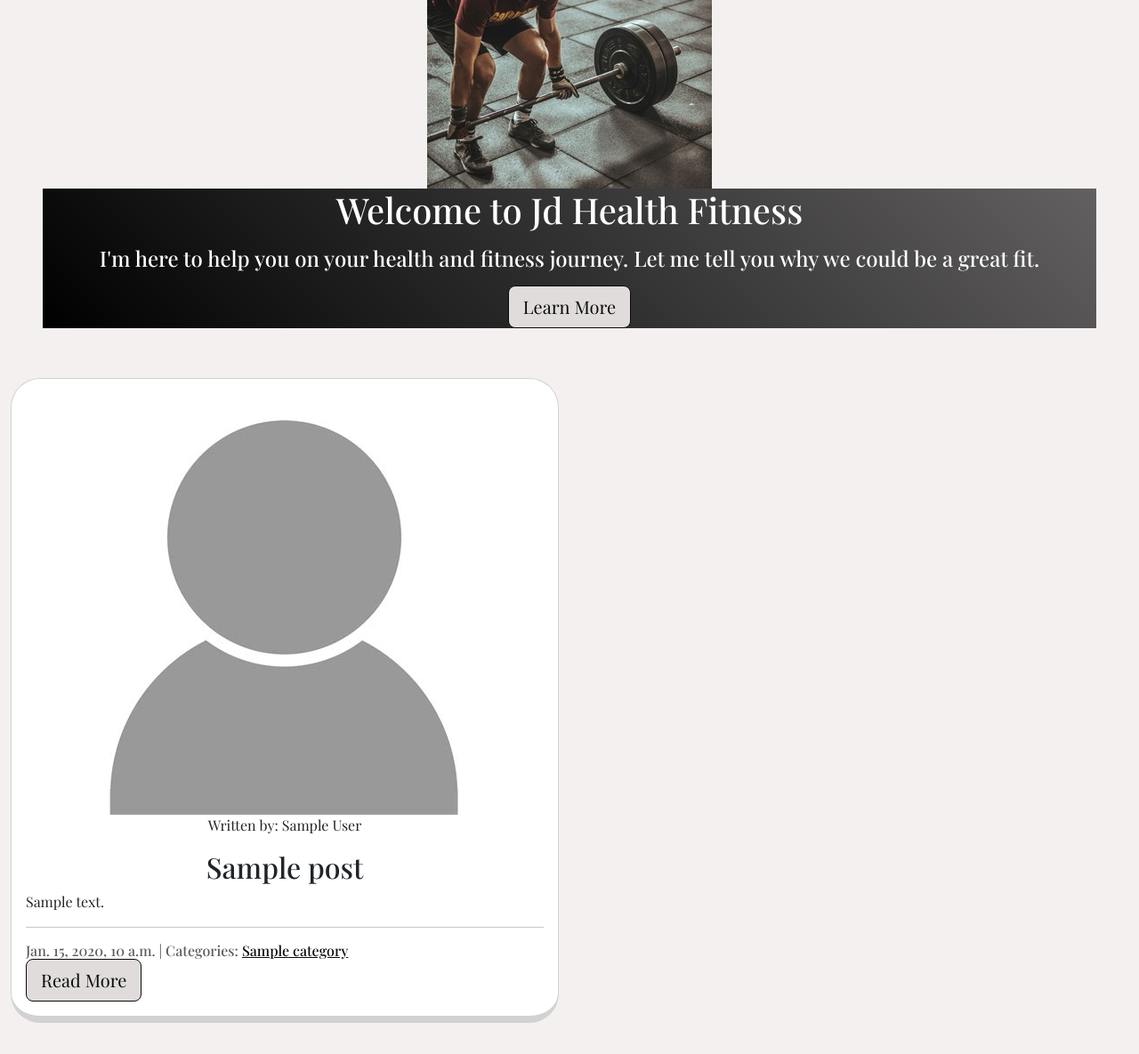
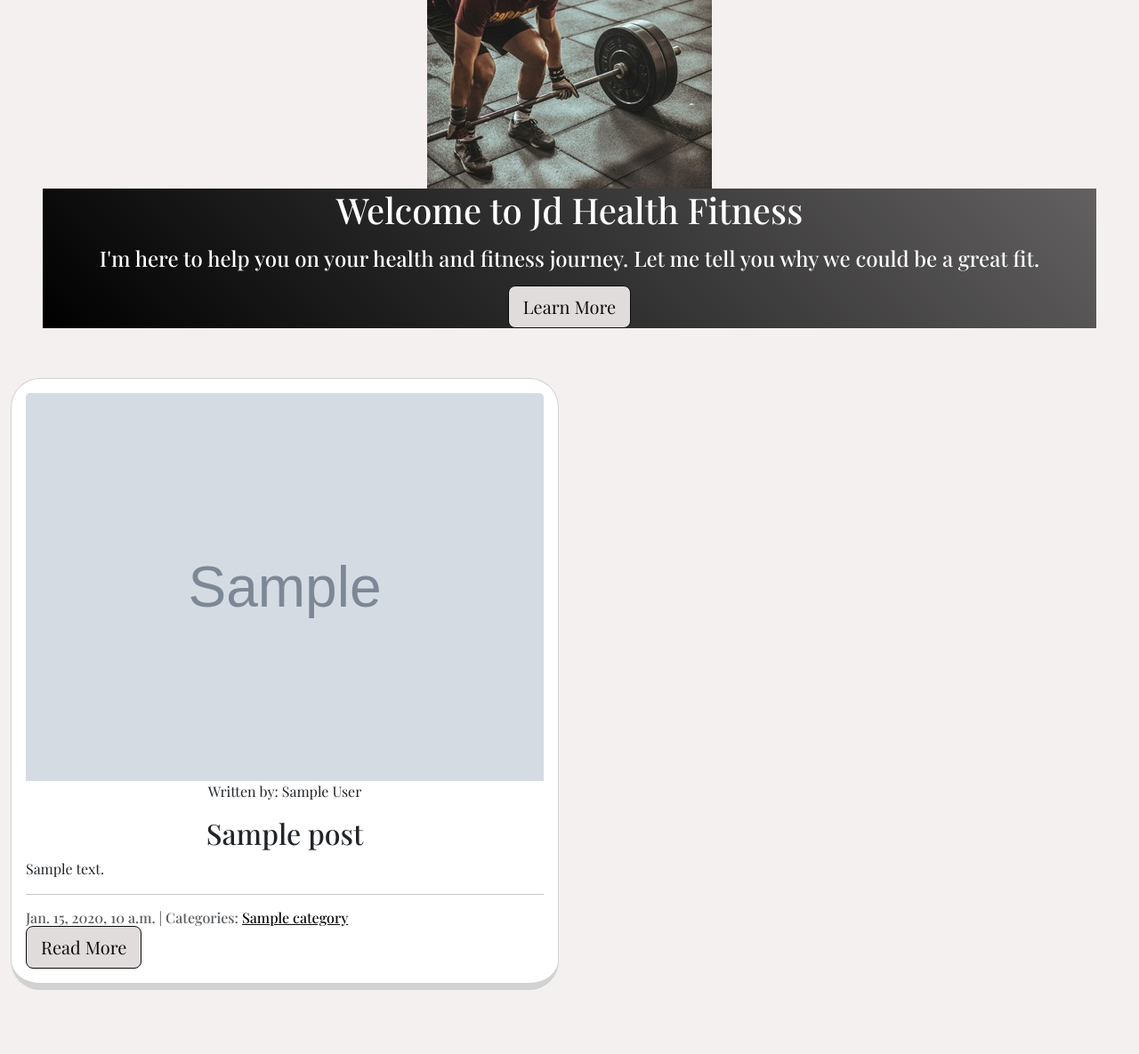
Before and after one commit to RdeSwart/jd-fitness-blog, a Django app: template blog/templates/blog/index.html in a window 1280 px wide. Shown: the part 105-1290 px from the top of the page at 89% size. Run offline with Django 4.2, Linux system fonts and the light colour scheme; the template is opened without the code that fills it: most values are stand-ins (such as "Sample title", 1, 10 or a date in 2020); grey boxes marked "Sample" are stand-in pictures; some libraries are stand-ins or nearby versions; some web fonts are replaced.

Commit message:
feat: Enable serving of image files

```diff
--- a/blog/models.py
+++ b/blog/models.py
@@ -1,5 +1,6 @@
 from django.db import models
 from django.contrib.auth.models import User
+from cloudinary.models import CloudinaryField
 
 # Create your models here.
 
@@ -20,6 +21,7 @@ class BlogPost(models.Model):
     status = models.IntegerField(choices=STATUS, default=0)
     categories = models.ManyToManyField("Category", related_name="posts")
     likes = models.ManyToManyField(User,related_name='blogpost_like', blank=True)
+    featured_image = CloudinaryField('image', default='placeholder', blank=True)
 
     class Meta:
         ordering = ["-created_on"]
--- a/blog/templates/blog/index.html
+++ b/blog/templates/blog/index.html
@@ -34,7 +34,11 @@
           <div class="blog-teaser card mb-6 h-100 w-90">
             <div class="card-body">
               <div class="teaser-image image-container">
-                <img src="{% static 'images/nobody.jpg' %}" class="img-fluid">
+                {% if "placeholder" in post.featured_image.url %}
+                <img class="card-img-top" src="{% static 'main-image-unsplash.jpg' %}" alt="placeholder image">
+                {% else %}
+                <img class="card-img-top" src=" {{ post.featured_image.url }}" alt="{{ post.title }}">
+                {% endif %}
                 <div class="image-flash">
                   <p class="author">Written by: {{post.blog_author}}</p>
                 </div>
--- a/jdfitness/settings.py
+++ b/jdfitness/settings.py
@@ -15,6 +15,7 @@ import os
 import dj_database_url
 if os.path.isfile('env.py'):
     import env
+import cloudinary
 
 # Build paths inside the project like this: BASE_DIR / 'subdir'.
 BASE_DIR = Path(__file__).resolve().parent.parent
@@ -43,6 +44,7 @@ INSTALLED_APPS = [
     'django.contrib.sessions',
     'django.contrib.messages',
     'django.contrib.staticfiles',
+    'cloudinary_storage',
     'django.contrib.sites',
     'allauth',
     'allauth.account',
@@ -50,10 +52,12 @@ INSTALLED_APPS = [
     'crispy_forms',
     'crispy_bootstrap5',
     'django_summernote',
+    'cloudinary',
     'blog',
     'about',
     'contact',
     'fontawesomefree',
+
 ]
 
 SITE_ID = 1
--- a/requirements.txt
+++ b/requirements.txt
@@ -1,4 +1,5 @@
 asgiref==3.8.1
+cloudinary==1.41.0
 crispy-bootstrap5==0.7
 dj-database-url==0.5.0
 Django==4.2.16
```
Also changed, not shown: blog/migrations/0005_blogpost_featured_image.py (added).
